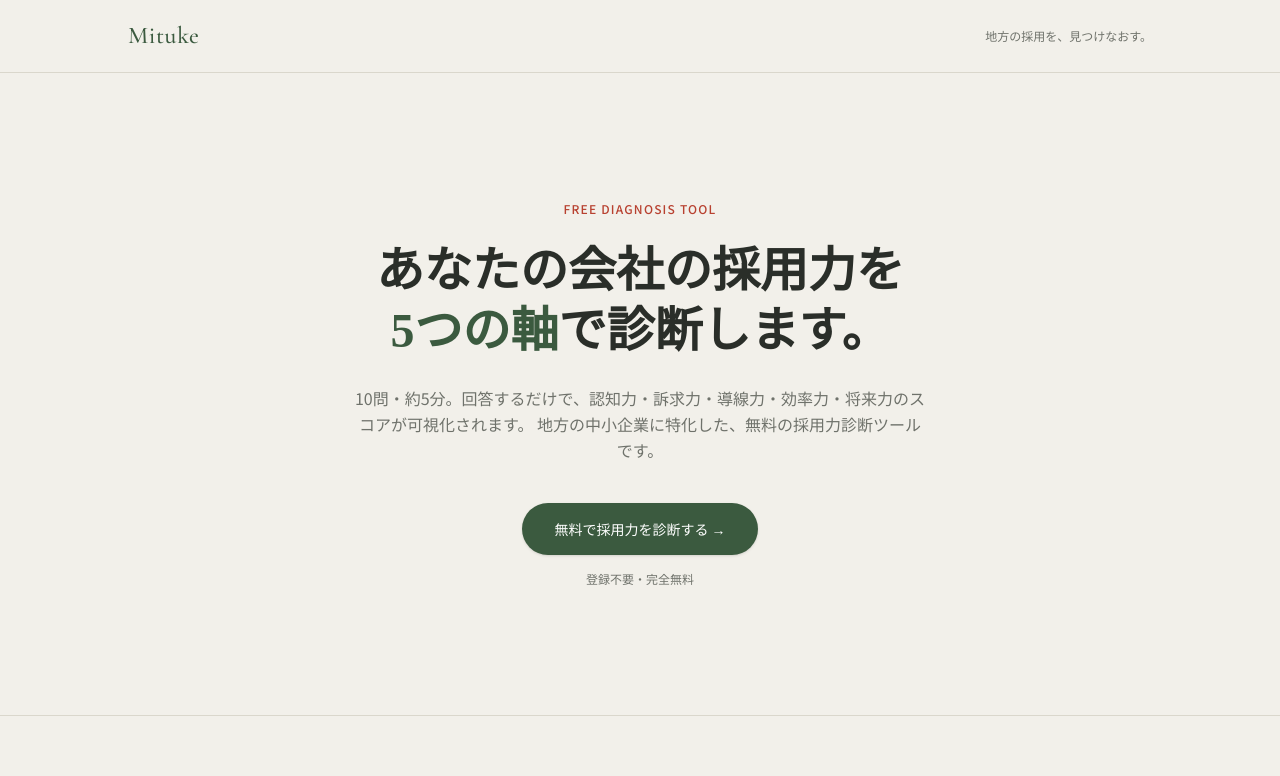
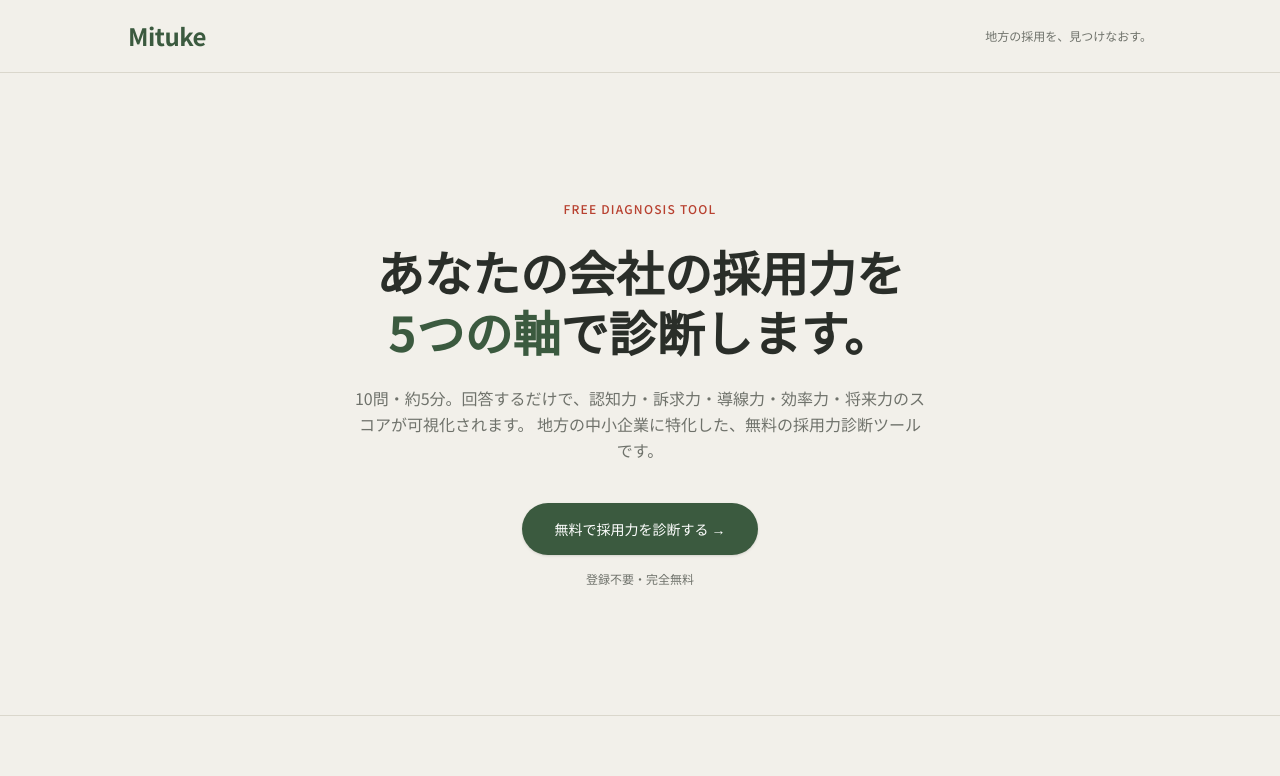
Before and after one commit to isamusaito-dev/mituke, an Astro site: page / in a window 1280 px wide. Shown: the top 776 px of the page. Built offline with nearby package versions, Linux system fonts and the light colour scheme; Astro itself is replaced by a stand-in of ours.

Commit message:
design: フォントをゴシック体（Noto Sans JP）に統一

```diff
--- a/src/styles/global.css
+++ b/src/styles/global.css
@@ -1,4 +1,4 @@
-@import url('https://fonts.googleapis.com/css2?family=Noto+Serif+JP:wght@400;500;600;700&family=Cormorant+Garamond:ital,wght@0,400;0,500;0,600;1,400&family=Noto+Sans+JP:wght@300;400;500;700&display=swap');
+@import url('https://fonts.googleapis.com/css2?family=Noto+Sans+JP:wght@300;400;500;700;900&display=swap');
 @import "tailwindcss";
 
 :root {
@@ -21,11 +21,13 @@ body {
 }
 
 .font-serif {
-  font-family: 'Noto Serif JP', serif;
+  font-family: 'Noto Sans JP', sans-serif;
 }
 
 .font-cormorant {
-  font-family: 'Cormorant Garamond', serif;
+  font-family: 'Noto Sans JP', sans-serif;
+  font-weight: 700;
+  letter-spacing: -0.02em;
 }
 
 @keyframes slide-in {
```
